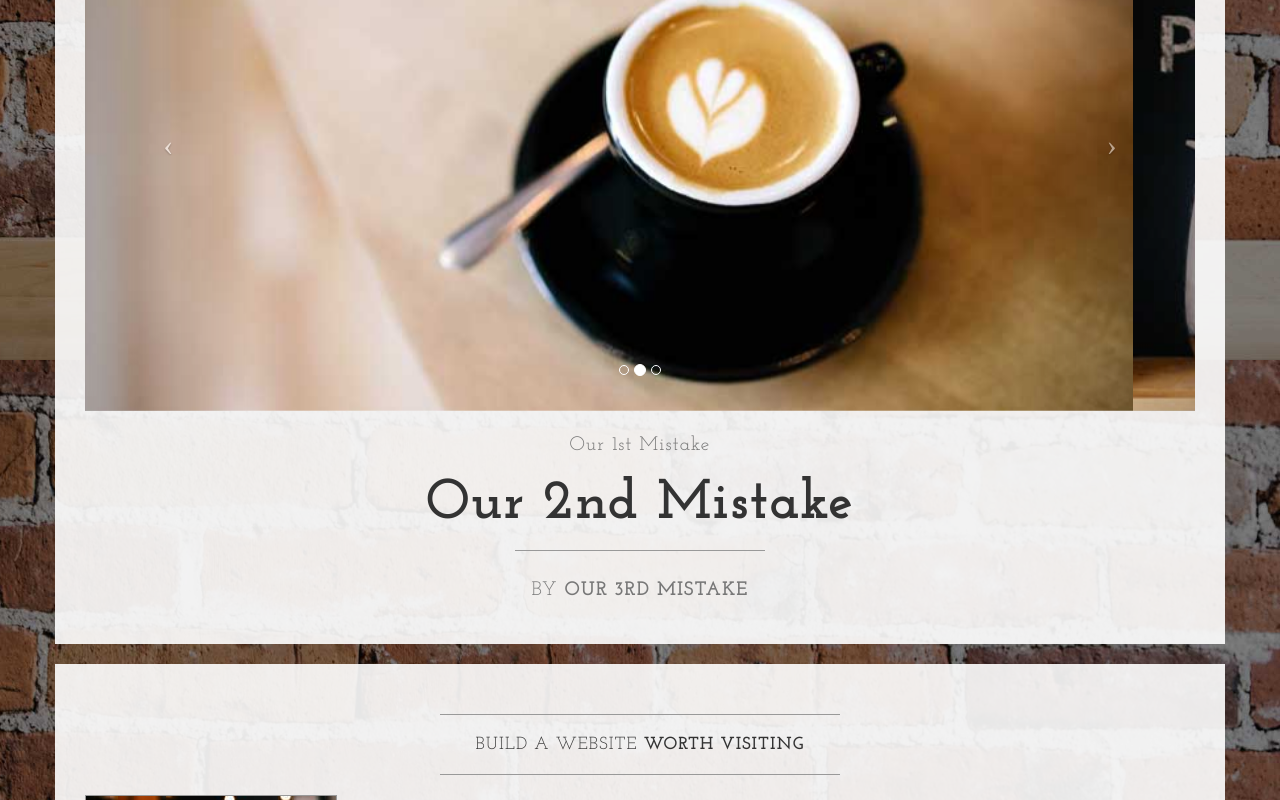
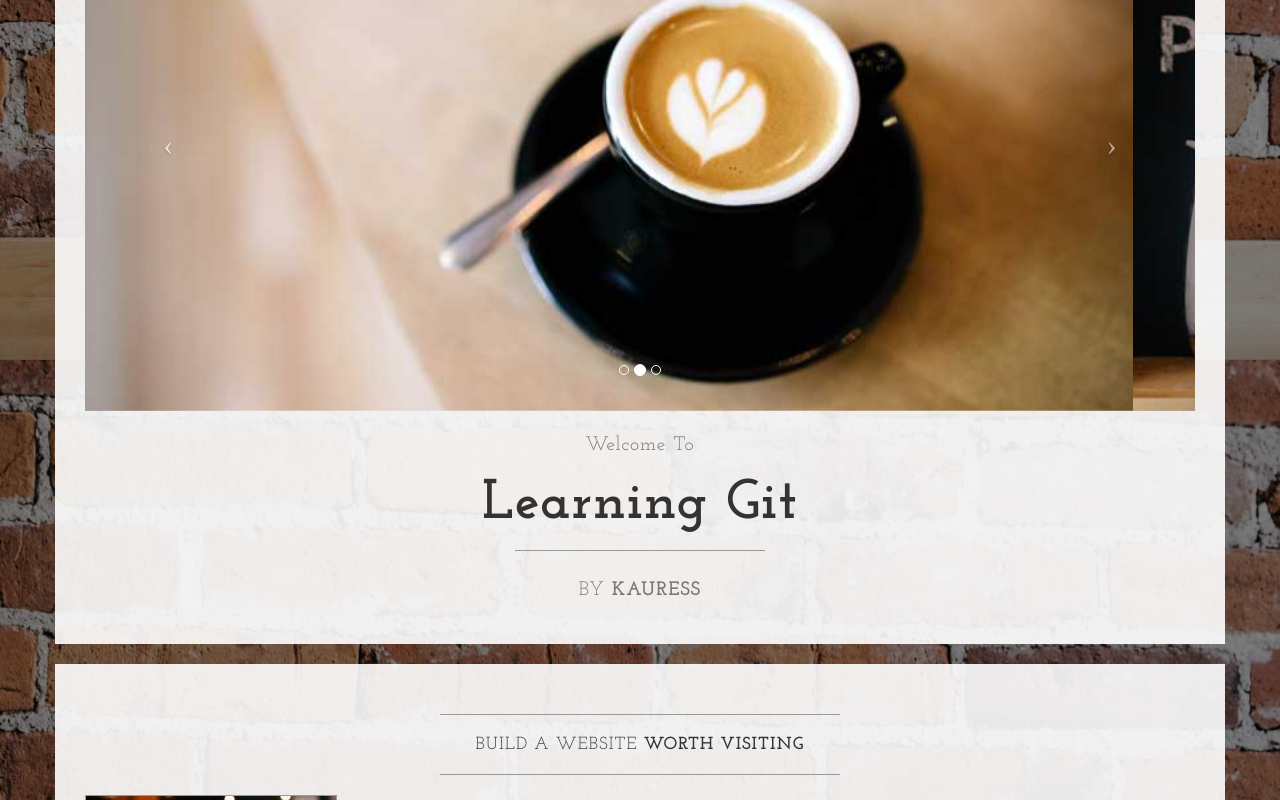
Before and after one commit to Kauress/Learnable-Git-Course, a plain HTML site: page index.html in a window 1280 px wide. Shown: the part 440-1240 px from the top of the page. Drawn offline with nearby package versions, Linux system fonts and the light colour scheme.

Commit message:
Revert "Our 3rd mistake"
This reverts commit 3ed15f7b82f28c84d25a4a40cc9486973a823ce2.

```diff
--- a/index.html
+++ b/index.html
@@ -108,13 +108,13 @@
 
 
                     <h2 class="brand-before">
-                        <small> Our 1st Mistake</small>
+                        <small>Welcome to</small>
                     </h2>
-                    <h1 class="brand-name">Our 2nd Mistake</h1>
+                    <h1 class="brand-name">Learning Git</h1>
                     <hr class="tagline-divider">
                     <h2>
                         <small>By
-                            <strong>Our 3rd Mistake</strong>
+                            <strong>Kauress</strong>
                         </small>
                     </h2>
                 </div>
```
